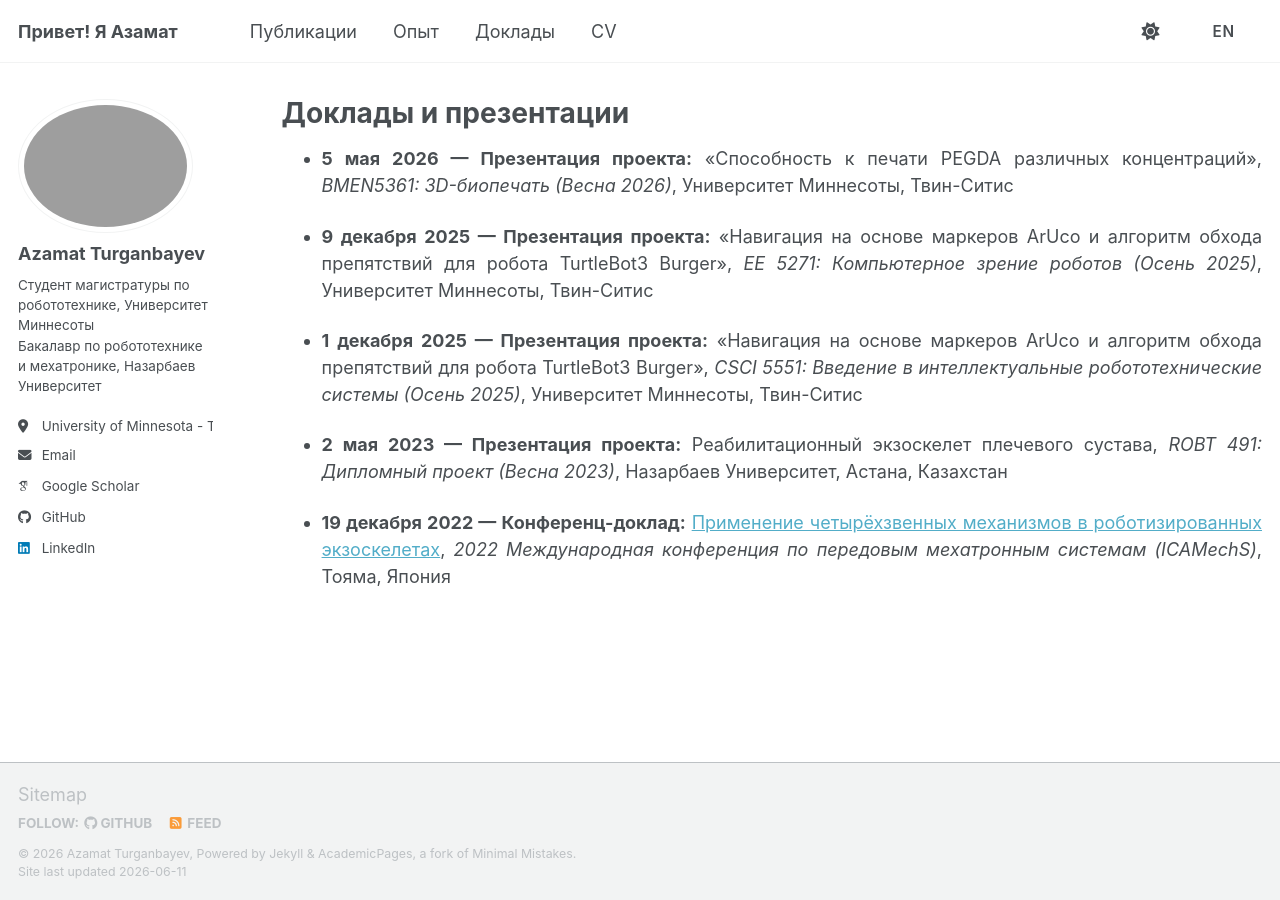
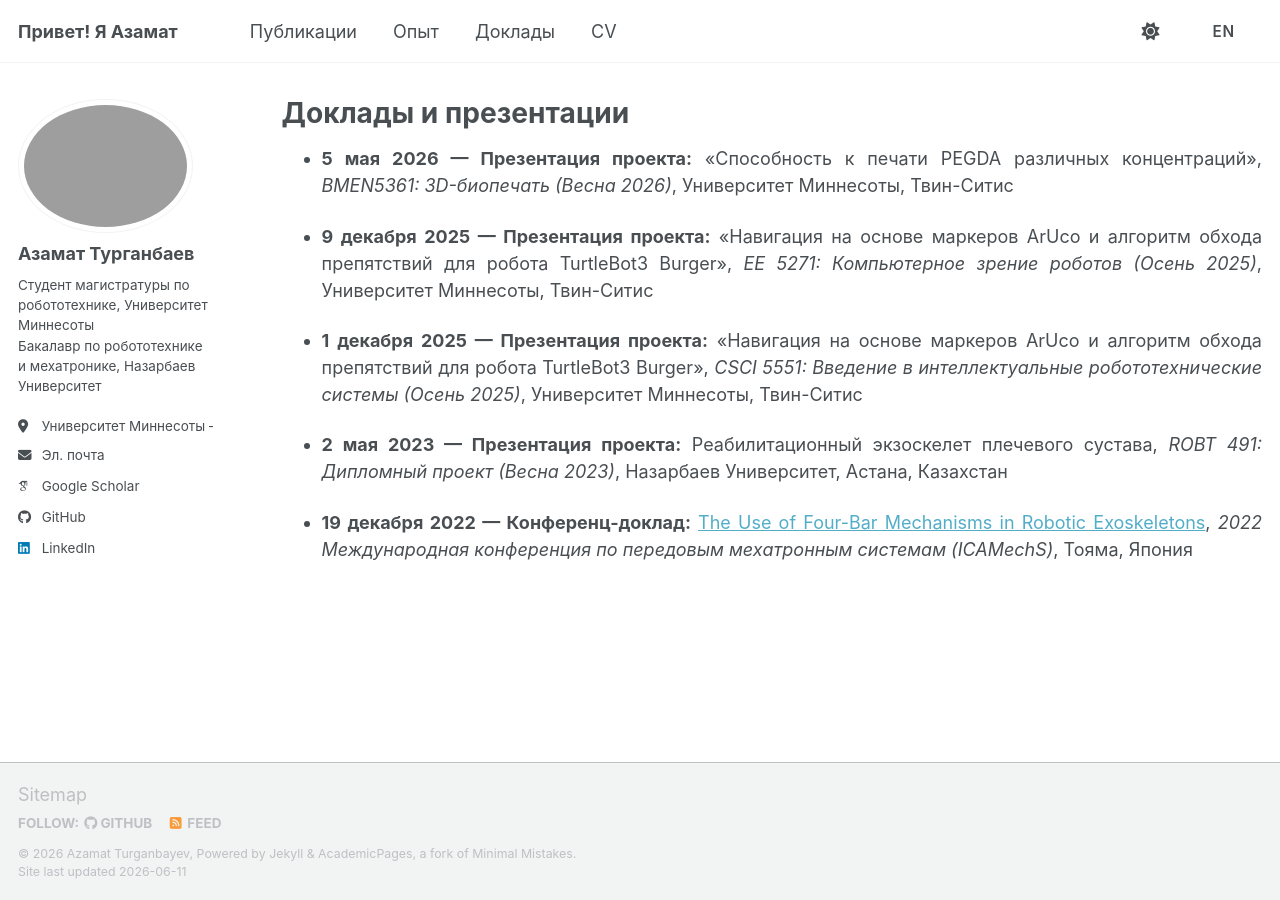
Before and after one commit to aturganbayev/aturganbayev-website-old, a Jekyll site: the page built from _pages/ru/talks.md, in a window 1280 px wide. Built offline with Jekyll 4.4.1, drawn with Linux system fonts in a browser that asks for light colours; some web fonts are replaced; a script bundle is joined from its source files by our own code; library files that are not in the unit come from our copies.

Commit message:
fixes of russian pages

```diff
--- a/_includes/author-profile.html
+++ b/_includes/author-profile.html
@@ -15,7 +15,7 @@
   </div>
 
   <div class="author__content">
-    <h3 class="author__name">{{ author.name }}</h3>
+    <h3 class="author__name">{% if page.lang == 'ru' %}Азамат Турганбаев{% else %}{{ author.name }}{% endif %}</h3>
     {% if author.pronouns %}<p class="author__pronouns">{{ author.pronouns }}</p>{% endif %}
     {% if page.lang == 'ru' %}
       <p class="author__bio">Студент магистратуры по робототехнике, Университет Миннесоты<br>Бакалавр по робототехнике и мехатронике, Назарбаев Университет</p>
@@ -29,7 +29,7 @@
     <ul class="author__urls social-icons">
       <!-- Font Awesome icons / Biographic information  -->
       {% if author.location %}
-        <li class="author__desktop"><i class="fas fa-fw fa-location-dot icon-pad-right" aria-hidden="true"></i>{{ author.location }}</li>
+        <li class="author__desktop"><i class="fas fa-fw fa-location-dot icon-pad-right" aria-hidden="true"></i>{% if page.lang == 'ru' %}Университет Миннесоты — Твин-Ситис{% else %}{{ author.location }}{% endif %}</li>
       {% endif %}
       {% if author.employer %}
         <li class="author__desktop"><i class="fas fa-fw fa-building-columns icon-pad-right" aria-hidden="true"></i>{{ author.employer }}</li>
@@ -38,7 +38,7 @@
         <li><a href="{{ author.uri }}"><i class="fas fa-fw fa-link icon-pad-right" aria-hidden="true"></i>{{ site.data.ui-text[site.locale].website_label | default: "Website" }}</a></li>
       {% endif %}
       {% if author.email %}
-        <li><a href="mailto:{{ author.email }}"><i class="fas fa-fw fa-envelope icon-pad-right" aria-hidden="true"></i>{{ site.data.ui-text[site.locale].email_label | default: "Email" }}</a></li>
+        <li><a href="mailto:{{ author.email }}"><i class="fas fa-fw fa-envelope icon-pad-right" aria-hidden="true"></i>{% if page.lang == 'ru' %}Эл. почта{% else %}{{ site.data.ui-text[site.locale].email_label | default: "Email" }}{% endif %}</a></li>
       {% endif %}
 
       <!-- Font Awesome and Academicons icons / Academic websites -->
--- a/_pages/ru/talks.md
+++ b/_pages/ru/talks.md
@@ -13,4 +13,4 @@ lang: ru
 
 - **2 мая 2023 — Презентация проекта:** Реабилитационный экзоскелет плечевого сустава, *ROBT 491: Дипломный проект (Весна 2023)*, Назарбаев Университет, Астана, Казахстан
 
-- **19 декабря 2022 — Конференц-доклад:** [Применение четырёхзвенных механизмов в роботизированных экзоскелетах](https://ieeexplore.ieee.org/document/10003280/), *2022 Международная конференция по передовым мехатронным системам (ICAMechS)*, Тояма, Япония
+- **19 декабря 2022 — Конференц-доклад:** [The Use of Four-Bar Mechanisms in Robotic Exoskeletons](https://ieeexplore.ieee.org/document/10003280/), *2022 Международная конференция по передовым мехатронным системам (ICAMechS)*, Тояма, Япония
```
